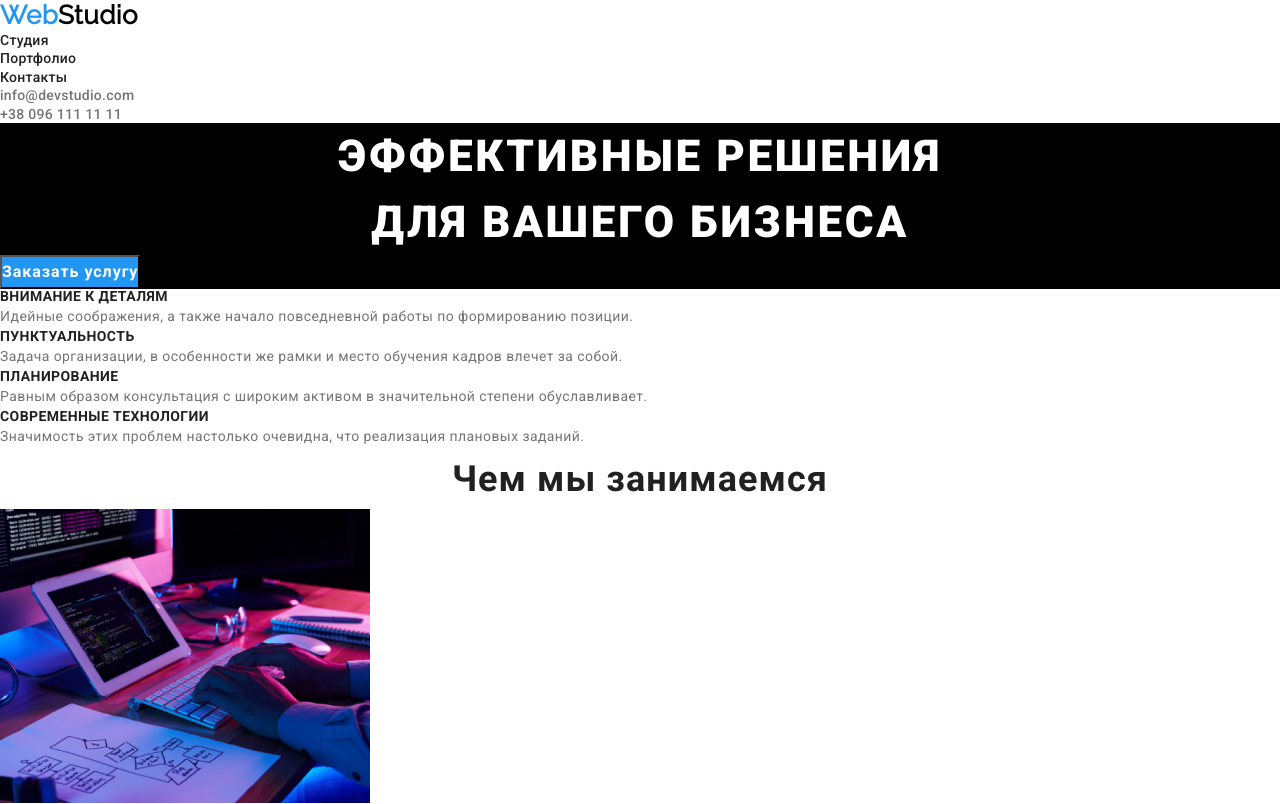
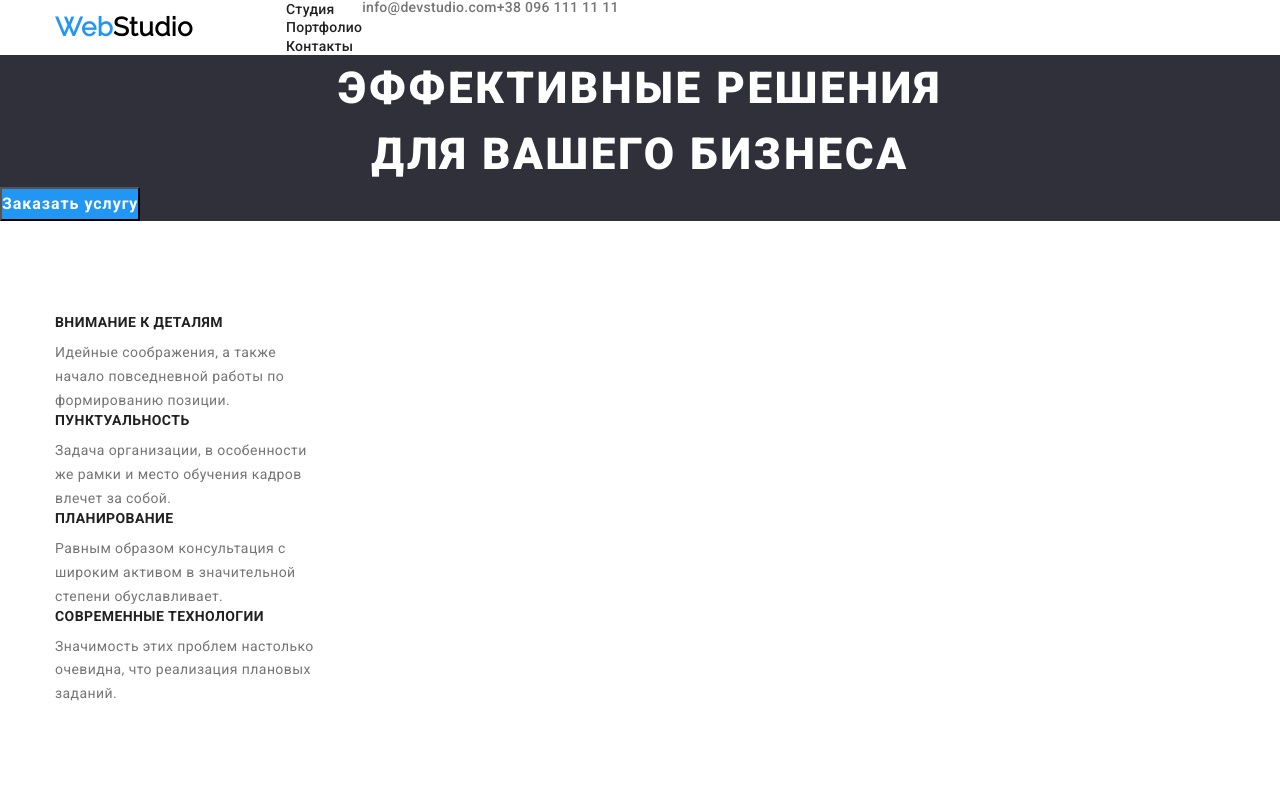
Before and after one commit to Linzakat/goit-markup-hw-03, a plain HTML site: page index.html in a window 1280 px wide. Shown: the top 804 px of the page. Drawn offline with nearby package versions, Linux system fonts and the light colour scheme.

Commit message:
это жесть нифига не понятно

```diff
--- a/css/styles.css
+++ b/css/styles.css
@@ -40,6 +40,11 @@ body {
 .accent {
         color:var(--accent-color);
       }
+
+  .header-site-nav: not(:last-child) {
+    margin-right: 50px;
+    justify-content: center;
+  }
 .site-nav a {
         font-weight: 500;
         font-size: 14px;
@@ -47,8 +52,7 @@ body {
         letter-spacing: 0.02em;
         color:var(--title-text-color);
         list-style: none;
-
-
+        margin-left: 93px;
       }
 .site-nav a:hover,
 .site-nav a:focus
@@ -85,9 +89,12 @@ body {
     font-style: normal;
     list-style: none;
     color:var(--primary-text-color);
+    display: flex;
+    margin-left: auto;
+
   }
 .hero {
-    background:var(--black-logo);
+    background:#2f303a;
 }
 button{
          font-family: inherit;
@@ -102,12 +109,15 @@ button{
     letter-spacing: 0.03em;
     text-transform: uppercase;
     color:var(--title-text-color);
+    margin-top: 0px;
+    margin-bottom: 10px;
 }
 .servises-list-item {
     font-weight: normal;
     font-size: 14px;
     line-height: 1.71;
     letter-spacing: 0.03em;
+    margin-top: 0px;
 }
 .content {
     font-weight: bold;
@@ -200,4 +210,33 @@ button:hover {
 .footer .logo {
     color:var(--primary-white-color);
 }
-.
+img {
+    display: block;
+  }
+  .container-header {
+    margin-left: auto;
+    margin-right: auto;
+    width: 1200px;
+    padding-left: 15px;
+    padding-right: 15px;
+    display: flex;
+    justify-content:flex-start;
+  }
+  .naigation {
+    display: flex;
+    align-items: center;
+    justify-content: center;
+  }
+  .container-servises {
+    margin-left: auto;
+    margin-right: auto;
+    width: 1200px;
+    padding-top: 94px;
+    padding-bottom: 94px;
+    padding-left: 15px;
+    padding-right: 15px;
+  }
+  .servises {
+    width: 270px;
+    margin-right: 30px;
+  }
--- a/index.html
+++ b/index.html
@@ -12,19 +12,19 @@
 <body>
     <!-- HEADER -->
     <header class="header">
-        <div class="container-nav">
+        <div class="container container-header" >
             <nav class="naigation">
                 <a class="logo" href="./index.html"><span class="accent">Web</span>Studio</a>
                 <ul class="site-nav">
-                  <li class="list"><a href="">Студия</a></li>
-                  <li class="list"><a href="./portfolio.html">Портфолио</a></li>
-                  <li class="list"><a href="">Контакты</a></li>
+                  <li class="header-site-nav"><a href="">Студия</a></li>
+                  <li class="header-site-nav"><a href="./portfolio.html">Портфолио</a></li>
+                  <li class="header-site-nav"><a href="">Контакты</a></li>
                 </ul>
             </nav>
+                <a class="email" href="mailto:info@devstudio.com">info@devstudio.com</a>
+                <address><a class="address" href="тел:+380961111111">+38 096 111 11 11</a></address>
         </div>
 
-        <a class="email" href="mailto:info@devstudio.com">info@devstudio.com</a>
-        <address><a class="address" href="тел:+380961111111">+38 096 111 11 11</a></address>
     </header>
     <main>
         <!-- HERO -->
@@ -34,24 +34,27 @@
         </section>
         <!-- SERVICES -->
         <section>
+            <div class="container container-servises">
                 <ul class="list">
                     <li class="servises">
                         <h3 class="servises-list">Внимание к деталям</h3>
                          <p class="servises-list-item">Идейные соображения, а также начало повседневной работы по формированию позиции.</p>
                     </li>
-                <li>
+                    <li class="servises">
                         <h3 class="servises-list">Пунктуальность</h3>
                          <p class="servises-list-item">Задача организации, в особенности же рамки и место обучения кадров влечет за собой.</p>
                     </li>
-                <li>
+                    <li class="servises">
                         <h3 class="servises-list">Планирование</h3>
                         <p class="servises-list-item">Равным образом консультация с широким активом в значительной степени обуславливает.</p>
                     </li>
-                <li>
+                    <li class="servises">
                         <h3 class="servises-list">Современные технологии</h3>
                         <p class="servises-list-item">Значимость этих проблем настолько очевидна, что реализация плановых заданий.</p>
                     </li>
                 </ul>
+            </div>
+
         </section>
         <section>
             <h2 class="content" >Чем мы занимаемся</h2>
```
Also changed, not shown: portfolio.html (+6 -5 lines). Lines whose indentation alone changed are shown as unchanged.
